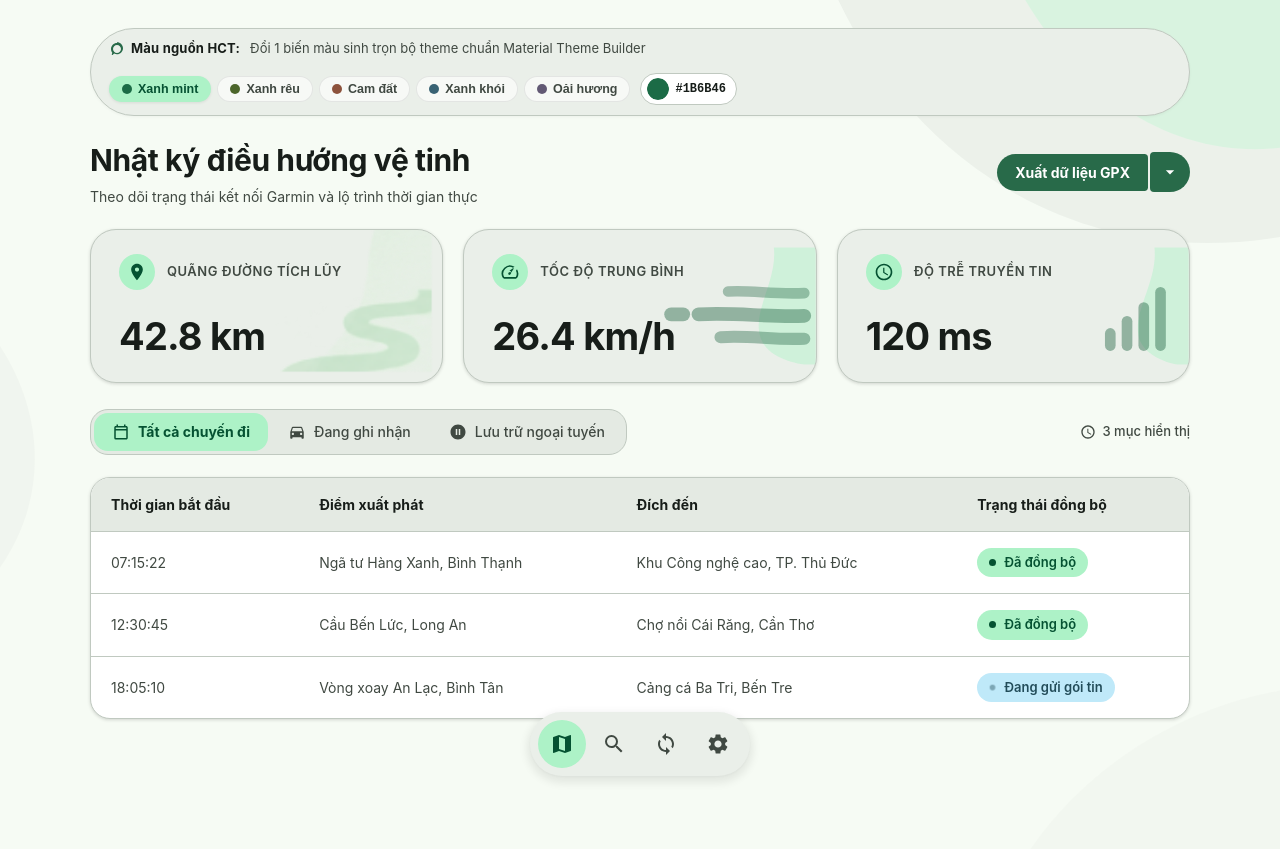
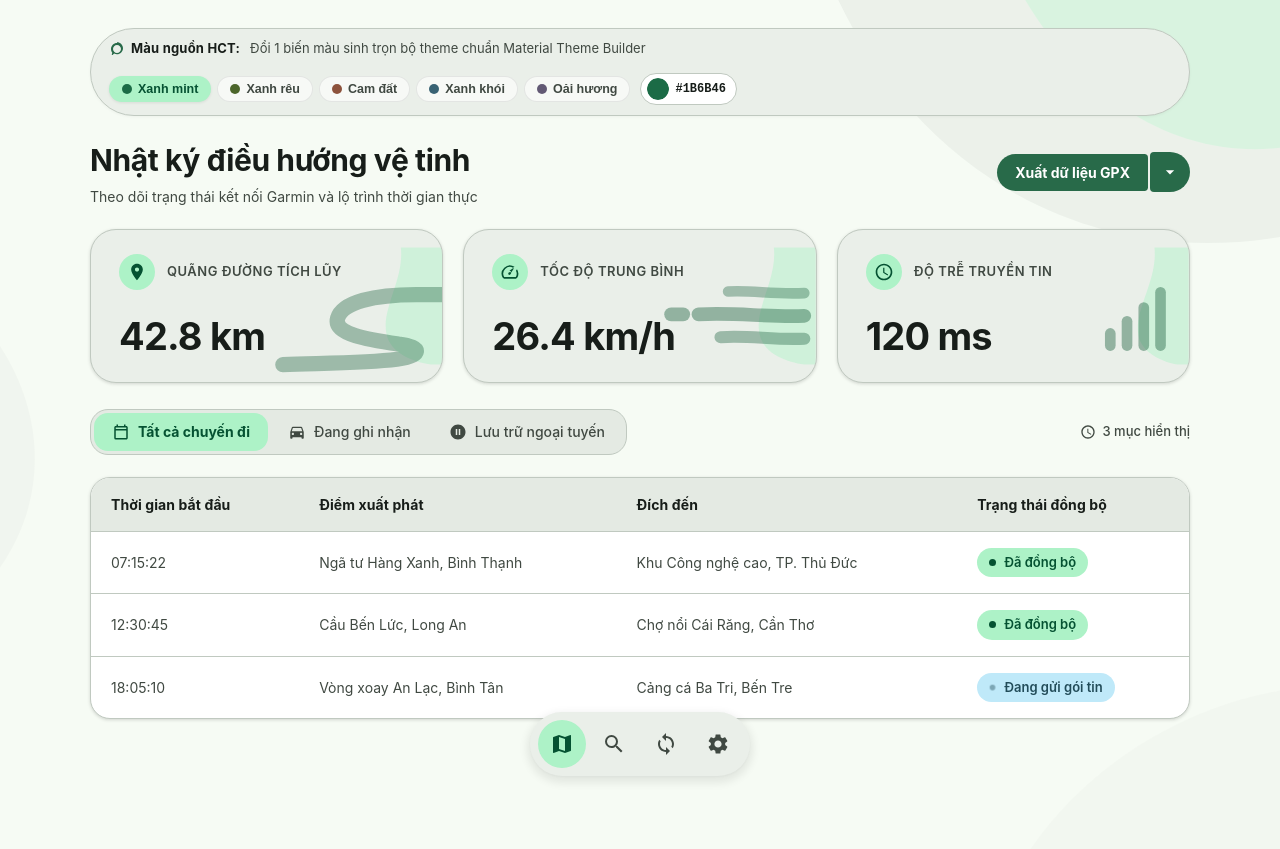
Before and after one commit to dangphuc2470/m3-expressive-skill, a plain HTML site: page examples/web/index.html in a window 1280 px wide. Drawn offline with Linux system fonts and the light colour scheme.

Commit message:
Convert Card 1 road watermark to theme-reactive vector SVG

```diff
--- a/examples/web/index.html
+++ b/examples/web/index.html
@@ -611,9 +611,16 @@
         <div class="metric-value-row">
           <span class="metric-value">42.8 km</span>
         </div>
-        <!-- 100% Authentic Watermark Asset Extracted Directly from Reference Image -->
+        <!-- S-Curve Road Ribbon & Hill Vector (Dynamic Theming) -->
         <div class="metric-watermark-wrapper" aria-hidden="true">
-          <img src="assets/watermark-road.png" alt="" class="metric-watermark-img" />
+          <svg class="metric-watermark-svg" viewBox="0 0 240 154" fill="none">
+            <!-- Organic background hill -->
+            <path d="M 185 0 C 190 45, 155 85, 168 120 C 176 140, 200 150, 225 154 L 240 154 L 240 0 Z" fill="var(--md-sys-color-primary-container, #D3EAD7)" opacity="0.45" />
+
+            <!-- S-Curve Road Ribbon -->
+            <path d="M 240 62 L 205 62 C 150 62, 108 72, 102 93 C 96 114, 142 121, 182 127 C 215 131, 212 143, 180 147 C 140 152, 85 152, 30 154"
+                  stroke="var(--md-sys-color-primary, #6EAF7B)" stroke-width="20" stroke-linecap="round" stroke-linejoin="round" opacity="0.40" fill="none" />
+          </svg>
         </div>
       </div>
 
```
Also changed, not shown: docs/images/preview.png.
